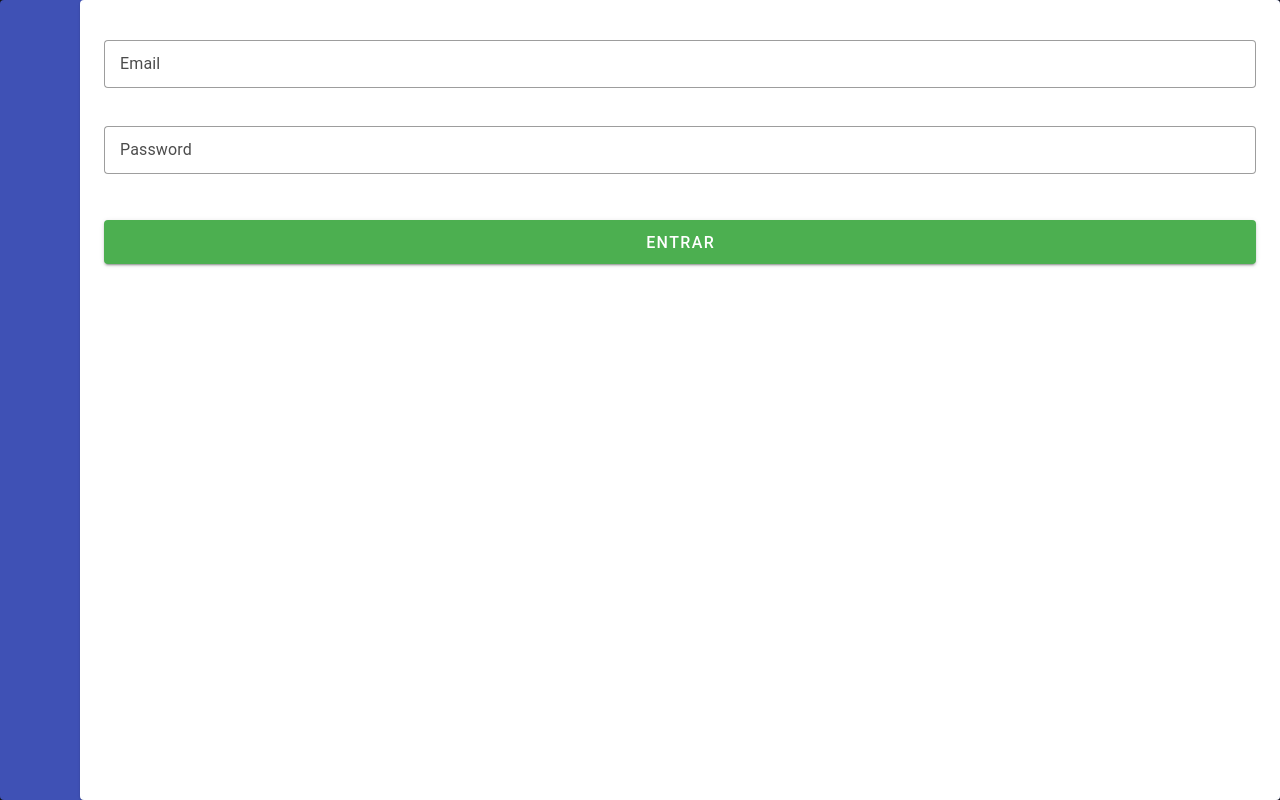
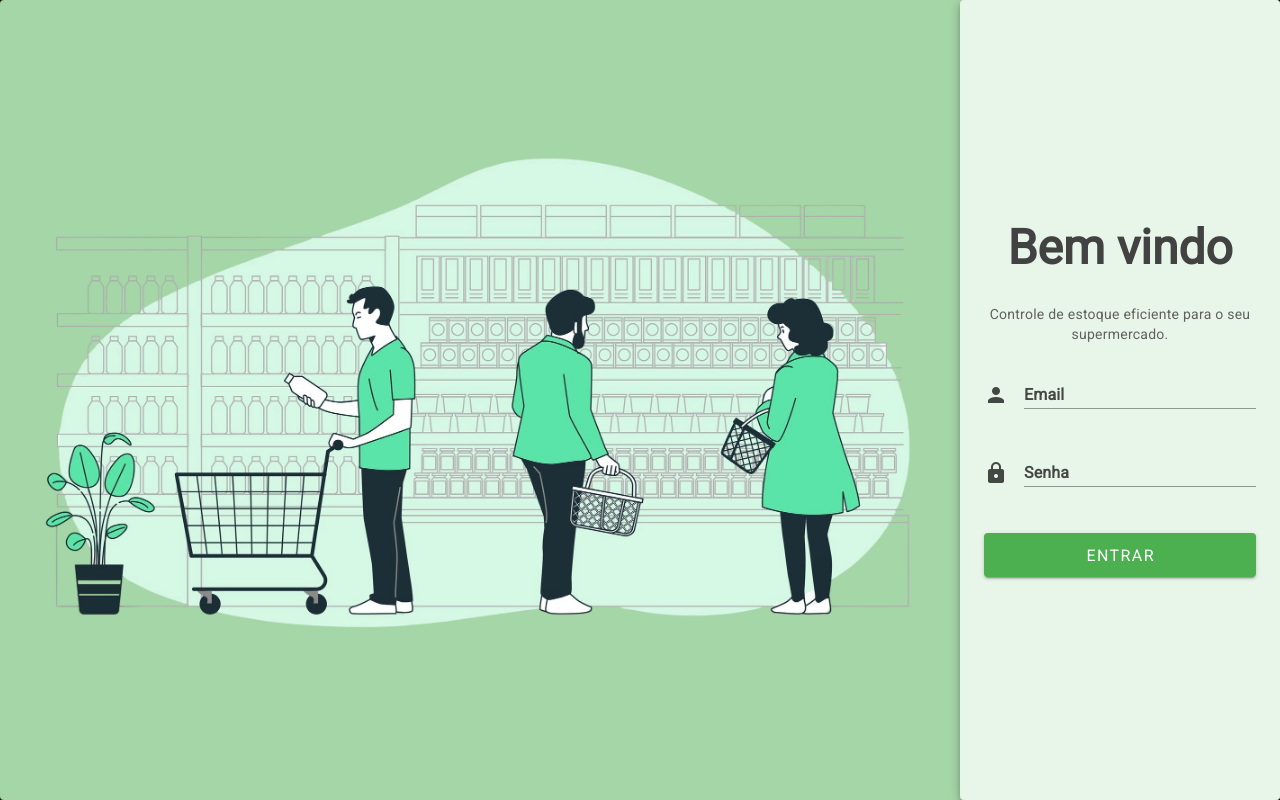
Before and after one commit to Britojp/controle-supermercado, a Vue app in the folder frontend/gerencia-supermercado/: page / in a window 1280 px wide. Built offline with nearby package versions, Linux system fonts and the light colour scheme.

Commit message:
feat : criação da tela de login

```diff
--- a/frontend/gerencia-supermercado/src/App.vue
+++ b/frontend/gerencia-supermercado/src/App.vue
@@ -9,3 +9,11 @@
 <script lang="ts" setup>
   //
 </script>
+
+<style>
+@import url("https://fonts.googleapis.com/css?family=Roboto");
+
+.application {
+  font-family: "Roboto";
+}
+</style>
--- a/frontend/gerencia-supermercado/src/components/LoginForm.vue
+++ b/frontend/gerencia-supermercado/src/components/LoginForm.vue
@@ -1,39 +1,89 @@
 <template>
-  <v-sheet class="rounded bg-indigo h-100 w-100 d-flex justify-end">
-    <v-container class="pa-0 ma-0 " >
-      <v-card class="bg-white px-6 py-10 h-100" >
-      <v-form>
+  <v-sheet class="rounded bg-green-lighten-3 h-100 w-100 d-flex justify-end ">
+
+    <div class="d-flex justify-center align-center w-100">
+    <v-img
+      src="../../public/main-bg.png"
+      alt="Imagem de Login"
+      class="h-75 w-75 d-flex justify-center align-center"
+    ></v-img>
+  </div>
+
+    <v-container class="pa-0 ma-0" style="max-width: 25%;">
+      <v-card class="bg-green-lighten-5 px-6 py-10 h-100 d-flex flex-column align-center justify-center  elevation-5">
+        <div class="w-100">
+
+
+          <div class="d-flex flex-column text-center">
+            <label class="text-h3 font-weight-bold mb-2 text-grey-darken-3">
+              Bem vindo
+            </label>
+            <br>
+            <label class="text-body-2 mb-6 text-grey-darken-2">
+              Controle de estoque eficiente para o seu supermercado.
+            </label>
+          </div>
+
           <v-text-field
-        class="mb-4"
+            v-model="email"
+            prepend-icon="mdi-account"
+            :rules="[(v: string) => !!v || 'Digite um email válido']"
+            class="mb-4 font-weight-bold"
             label="Email"
-        placeholder="Digite o seu e-mail"
             density="comfortable"
-        variant="outlined"
+            variant="underlined"
+            type="e-mail"
+            required
           ></v-text-field>
 
           <v-text-field
-        class="mb-6"
-        label="Password"
-        placeholder="Digite a sua senha"
+            v-model="password"
+            prepend-icon="mdi-lock"
+            :rules="[(v: string) => !!v || 'Digite uma senha válida']"
+            class="mb-6 font-weight-bold"
+            label="Senha"
             density="comfortable"
-        variant="outlined"
+            variant="underlined"
             type="password"
+            required
           ></v-text-field>
 
           <v-btn
+          :loading="loading"
             color="success"
             size="large"
             type="submit"
             variant="elevated"
             block
+            :onclick="verifyInputs"
           >
               Entrar
           </v-btn>
-      </v-form>
+        </div>
       </v-card>
     </v-container>
   </v-sheet>
 </template>
 
-<script>
+<script lang="ts">
+export default{
+  data(){
+    return {
+      loading: false,
+      email: '',
+      password: ''
+    };
+  },
+  methods: {
+    verifyInputs() {
+      this.loading = true;
+      if(this.email === '' || this.password === '' ){
+        return true
+      }
+      this.loading = false;
+    }
+  },
+
+}
+
 </script>
```
Also changed, not shown: frontend/gerencia-supermercado/public/main-bg.png (added), frontend/gerencia-supermercado/src/styles/README.md (deleted), frontend/gerencia-supermercado/src/styles/settings.scss (line endings or trailing spaces), 1 other file (tests, documents, lock files or other folders). Lines whose indentation alone changed are shown as unchanged.
